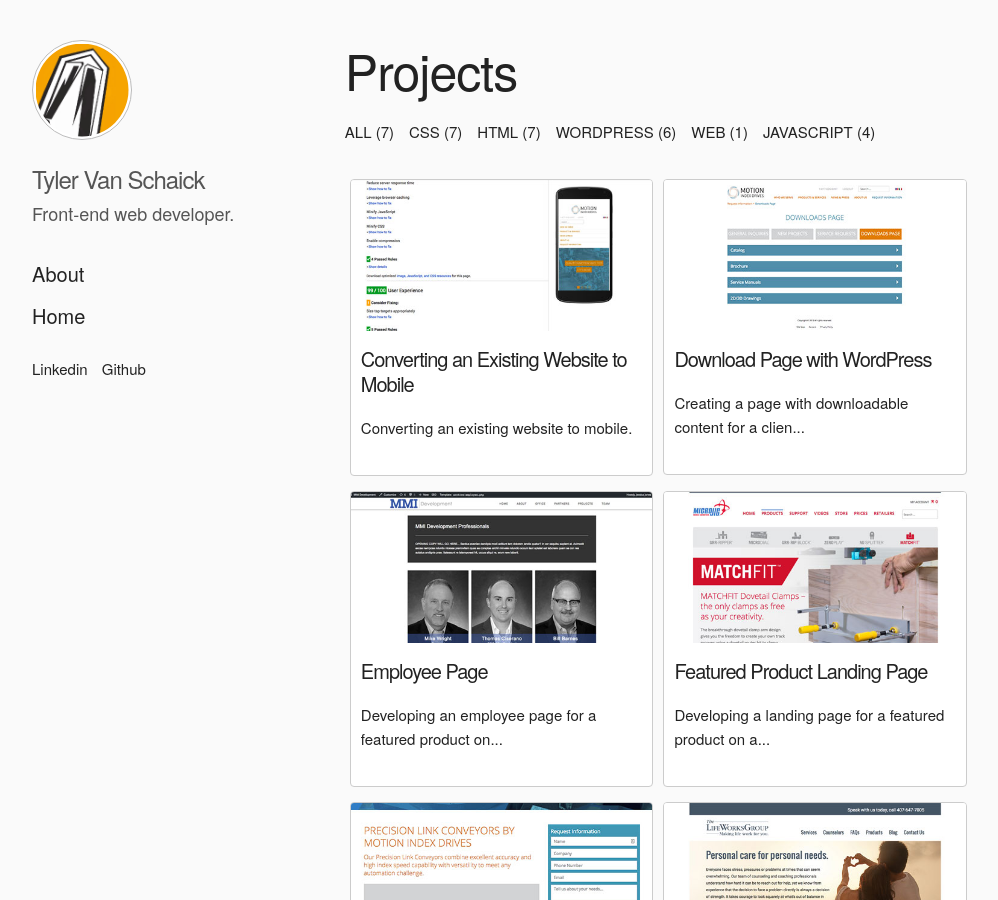
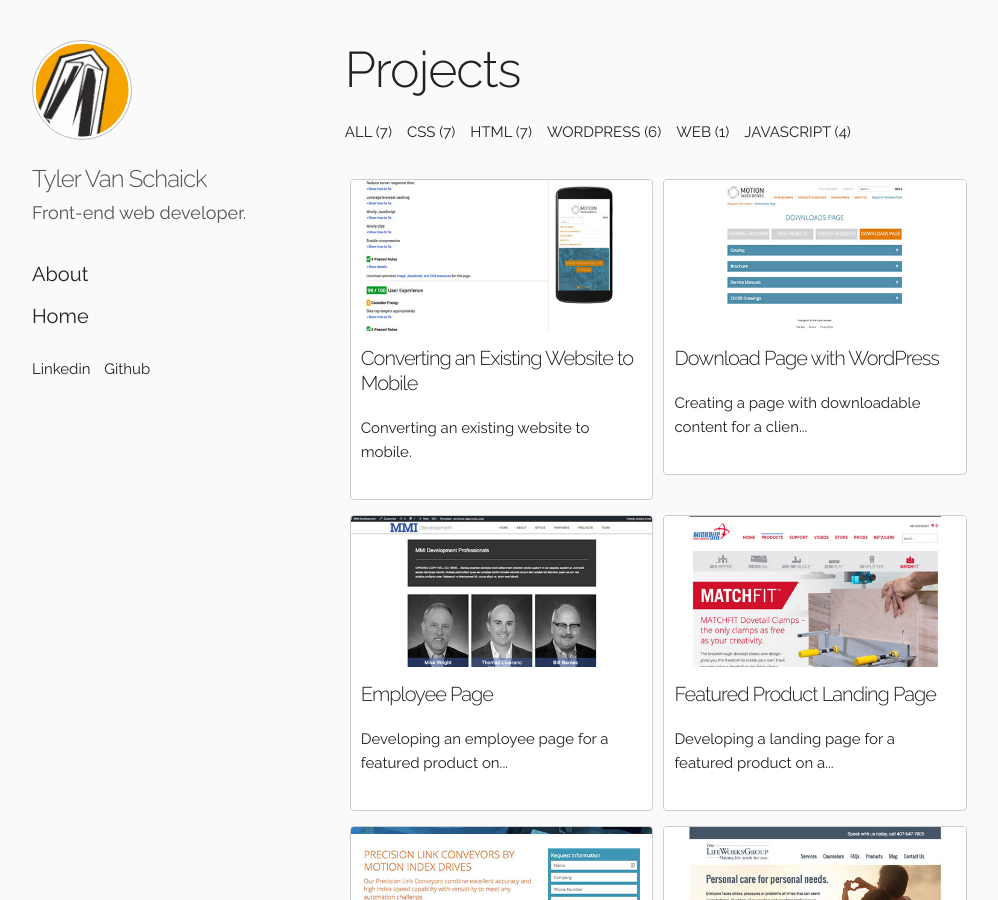
Before and after one commit to tyler-vs/tyler-vs.github.io, a Jekyll site: the page built from index.html, in a window 1280 px wide and 900 px high. Shown: the whole window, without its empty margins (148-1146 px from the left). Built offline with Jekyll 4.4.1, drawn with Linux system fonts in a browser that asks for light colours; nearby versions of some CDN libraries.

Commit message:
Update head.html
Add Google fonts link.

```diff
--- a/_includes/head.html
+++ b/_includes/head.html
@@ -20,6 +20,9 @@
   <link rel="icon" type="image/png" sizes="16x16" href="{{site.baseurl}}/favicon-16x16.png">
   <!-- Place favicon.ico in the root directory -->
 
+  <!-- Font -->
+  <link rel="stylesheet" href="//fonts.googleapis.com/css?family=Raleway:400,300,600" type="text/css">
+
   <!-- Styles -->
   <link rel="stylesheet" href="{{site.baseurl}}/css/normalize.css">
   <link rel="stylesheet" href="{{site.baseurl}}/css/skeleton.css">
```
